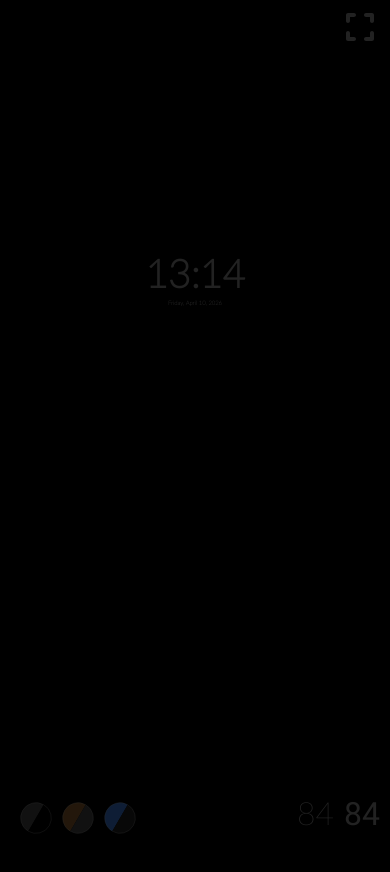
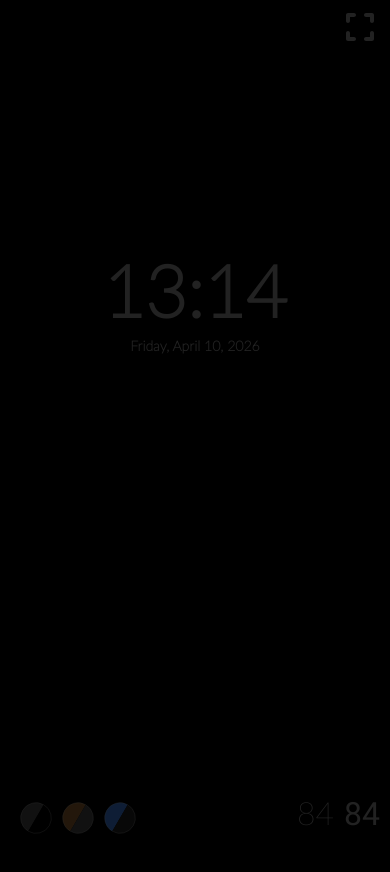
Before and after one commit to Beanow/dimmed-clock, a Preact app: page / in a window 390 px wide. Shown: the top 872 px of the page. Built offline with nearby package versions, Linux system fonts and the light colour scheme.

Commit message:
fix: fixed font sizes and mobile version

```diff
--- a/index.html
+++ b/index.html
@@ -2,7 +2,7 @@
 <html lang="en">
 	<head>
 		<meta charset="UTF-8" />
-		<meta name="viewport" content="width=device-width, initial-scale=1.0" />
+		<meta name="viewport" content="width=device-width, initial-scale=1.0, user-scalable=no" />
 		<link rel="manifest" href="./manifest.json" />
 		<title>Dimmed Clock</title>
 	</head>
--- a/src/style.css
+++ b/src/style.css
@@ -27,11 +27,21 @@ h2 {
 }
 
 .time {
-	font-size: 10vw;
+	font-size: 192px;
 }
 
 .date {
-	font-size: 1.5vw;
+	font-size: 29px;
+}
+
+@media (max-width: 600px) {
+	.time {
+		font-size: 72px;
+	}
+
+	.date {
+		font-size: 14px;
+	}
 }
 
 .fullscreen {
```
